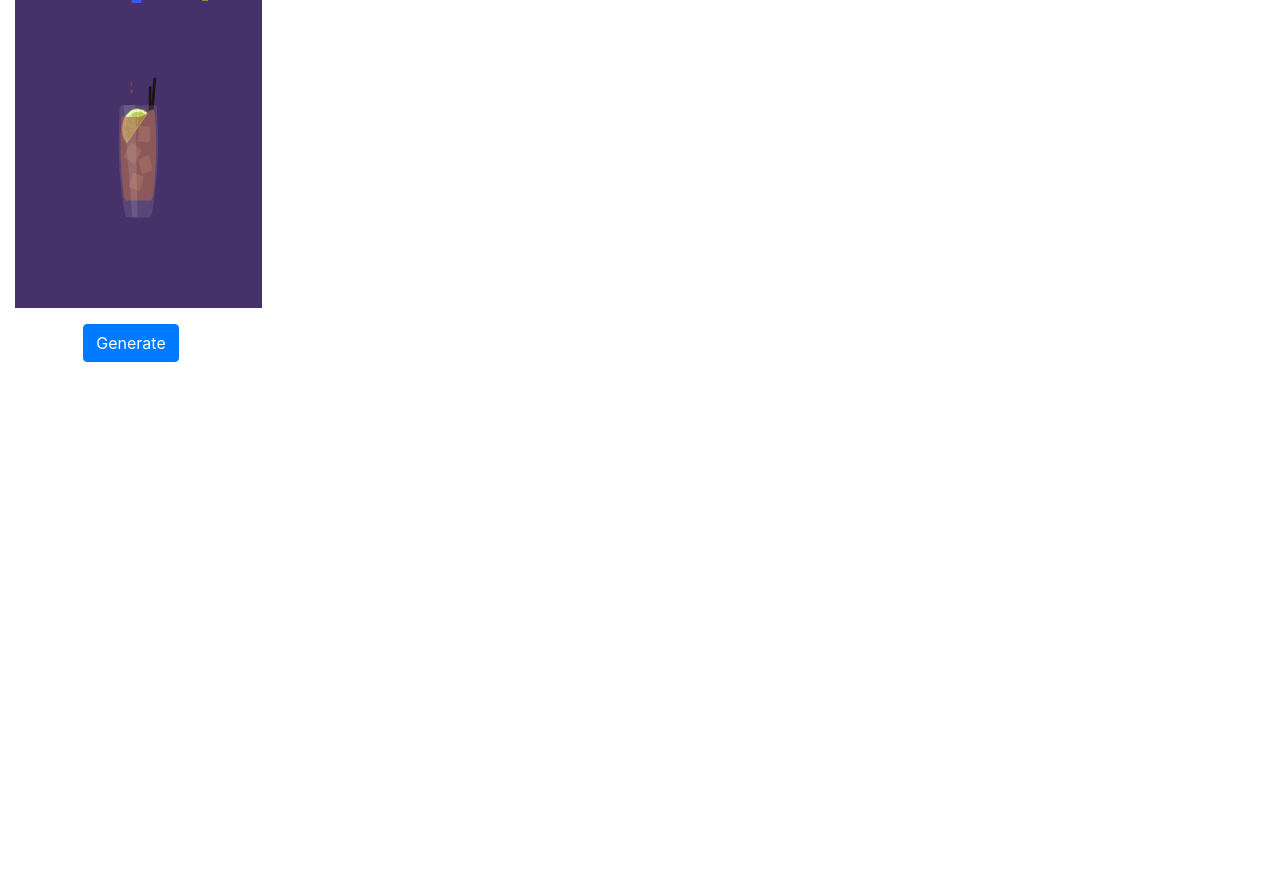
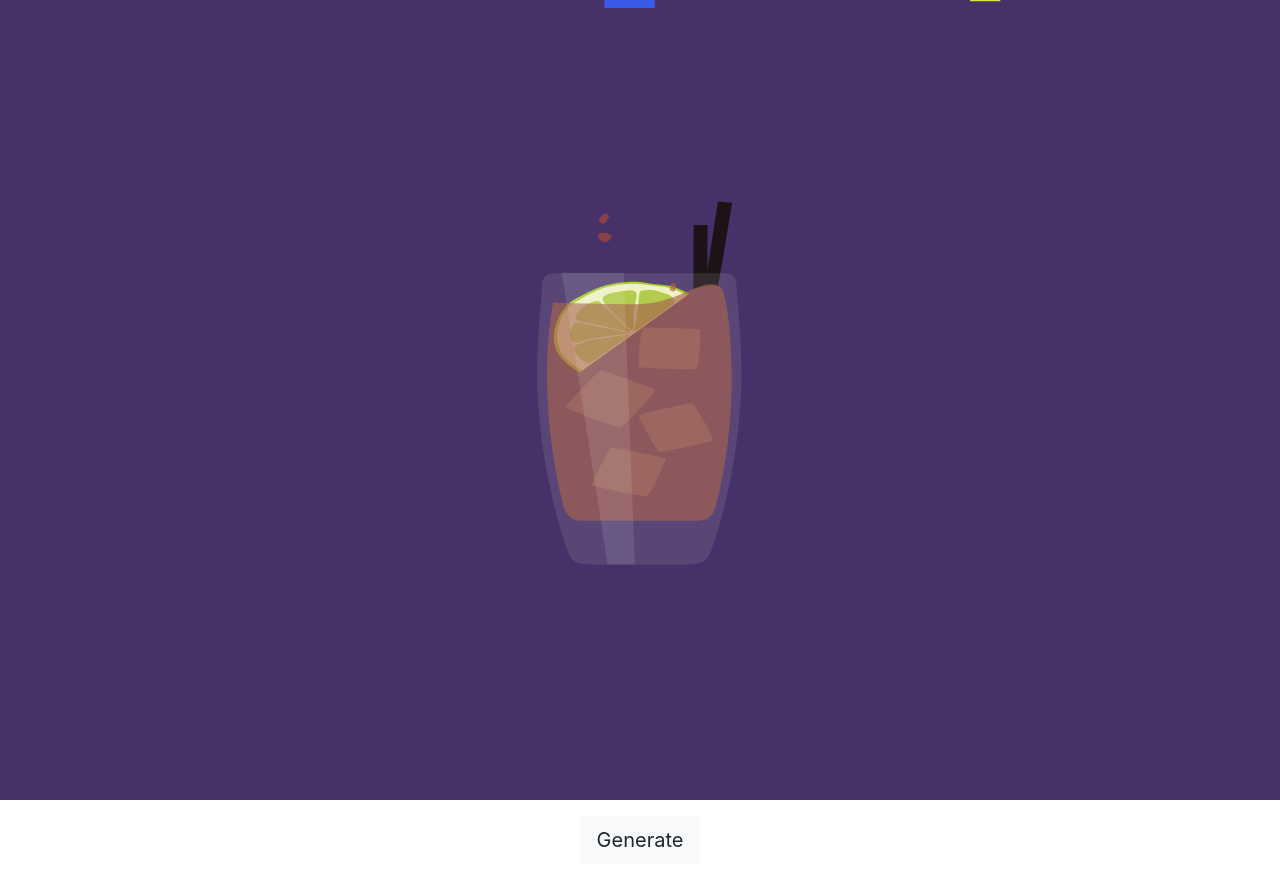
Before and after one commit to sandeepscet/randomChooser, a website: page public/index.html in a window 1280 px wide. Before the commit the page ends 800 px from the top, so only its background shows below. Drawn offline with nearby package versions, Linux system fonts and the light colour scheme.

Commit message:
Update index.html

```diff
--- a/public/index.html
+++ b/public/index.html
@@ -8,19 +8,19 @@
     integrity="sha384-9aIt2nRpC12Uk9gS9baDl411NQApFmC26EwAOH8WgZl5MYYxFfc+NcPb1dKGj7Sk" crossorigin="anonymous">
   <link rel="stylesheet" href="stylesheets/style.css">
 
-  <title>RandomChooser</title>
+  <title>RandomChooser!</title>
 </head>
 
 <body>
 
   <body>
-    <div class="container-fluid">
-      <div class="content">
-        <div class="row" >
-          <div class="col">
-          <div id="thirstyLottie" class="lottie"></div>
-          <div id="motorcycleLottie" class="lottie"></div>
-          <div id="successLottie" class="lottie"></div>
+    <div class="container-fluid h-100 m-0 p-0">
+      <div class="content position-absolute w-100 h-100">
+        <div class="row h-100 m-0">
+          <div class="col p-0">
+          <div id="thirstyLottie" class="lottie position-absolute w-100 h-100"></div>
+          <div id="motorcycleLottie" class="lottie position-absolute w-100 h-100"></div>
+          <div id="successLottie" class="lottie position-absolute w-100 h-100"></div>
           <div class="invisible" id="response">
             <div class="p-3 mb-4" >
               <div class="text-center">
@@ -36,11 +36,11 @@
           </div>
         </div>
         </div>
-        <div class="row">
+        <div class="row m-0 position-absolute btn-block">
               <div class="col">
                 <div class="p-3 mb-4">
                   <div class="text-center">
-                    <button type="button" class="btn btn-primary" id="generate">Generate</button>
+                    <button type="button" class="btn btn-light btn-lg" id="generate">Generate</button>
                   </div>
                 </div>
               </div>
```
